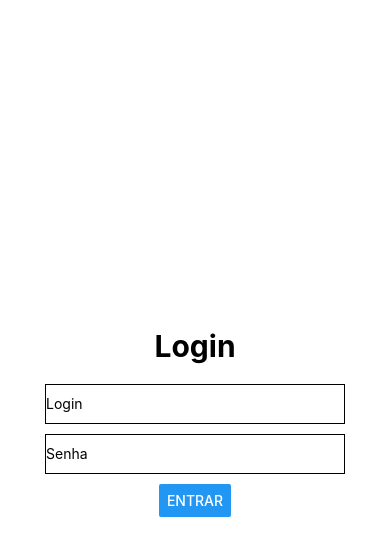
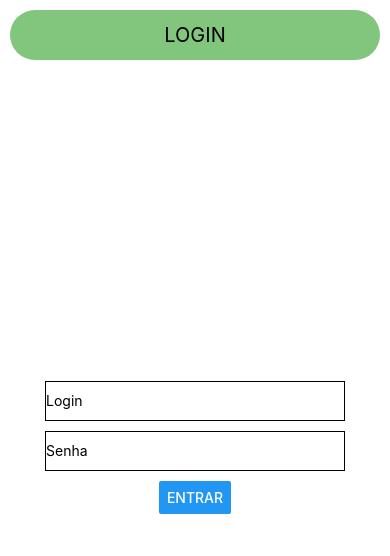
Before and after one commit to rmshimomura/Reserva-de-Salas, a React Native app in the folder Reserva-de-Salas/: screen / in a window 390 px wide. Shown: the top 556 px of the page. Built offline with nearby package versions, Linux system fonts and the light colour scheme.

Commit message:
top bar pode ficar sem botoes

```diff
--- a/Reserva-de-Salas/Components/Menus/Login.js
+++ b/Reserva-de-Salas/Components/Menus/Login.js
@@ -3,6 +3,8 @@ import react, { Component } from 'react'
 import { StyleSheet, Text, View, TextInput, Button, Alert } from 'react-native';
 
 import { DataBase } from '../../Database/Database'
+
+import  Tela  from '../Telas/Tela'
 
 export default class Login extends Component {
 
@@ -47,13 +49,14 @@ export default class Login extends Component {
     render() {
 
         return (
-            <View style={styles.container}>
-                <Text style={styles.text}>Login</Text>
-                <TextInput style={styles.input} placeholder="Login" onChangeText={login => this.setState({ login })} />
-                <TextInput style={styles.input} placeholder="Senha" onChangeText={hash => this.setState({ hash })} />
-                <Button title="Entrar" onPress={this.entrar} />
-            </View>
-        )
+                <Tela name="LOGIN">
+                    <View style={styles.container}>
+                        <TextInput style={styles.input} placeholder="Login" onChangeText={login => this.setState({ login })} />
+                        <TextInput secureTextEntry style={styles.input} placeholder="Senha" onChangeText={hash => this.setState({ hash })} />
+                        <Button title="Entrar" onPress={this.entrar} />
+                    </View>
+                </Tela>
+        );
     }
 
 }
--- a/Reserva-de-Salas/Components/Telas/Tela.js
+++ b/Reserva-de-Salas/Components/Telas/Tela.js
@@ -12,9 +12,9 @@ function Tela(props) {
 
     const navigation = useNavigation();
 
-    return (
-        <View style={styles.container}>
-            <View style={styles.topBar}>
+    function returnBtn() {
+        if(props.returnBtn == true){
+            return (
                 <TouchableHighlight style={styles.returnButton}
                     onPress={() => navigation.goBack()}>
                     <View style={{ flex: 1 }}>
@@ -23,11 +23,15 @@ function Tela(props) {
                         </Text>
                     </View>
                 </TouchableHighlight>
-                <View style={{ flex: 1 }}>
-                    <Text style={styles.text}>
-                        {props.name}
-                    </Text>
-                </View>
+            )
+        }
+
+        return null
+    }
+
+    function notificationBtn() {
+        if(props.notificationBtn == true){
+            return (
                 <TouchableHighlight style={styles.returnButton}
                     onPress={() => alert('Notificações')}>
                     <View style={{ flex: 1 }}>
@@ -36,6 +40,26 @@ function Tela(props) {
                         </Text>
                     </View>
                 </TouchableHighlight>
+            )
+        }
+
+        return null
+    }
+
+    return (
+        <View style={styles.container}>
+            <View style={styles.topBar}>
+                <View>
+                    {returnBtn()}
+                </View>
+                <View style={{ flex: 1 }}>
+                    <Text style={styles.text}>
+                        {props.name}
+                    </Text>
+                </View>
+                <View>
+                    {notificationBtn()}
+                </View>
             </View>
             {props.children}
         </View>
```
